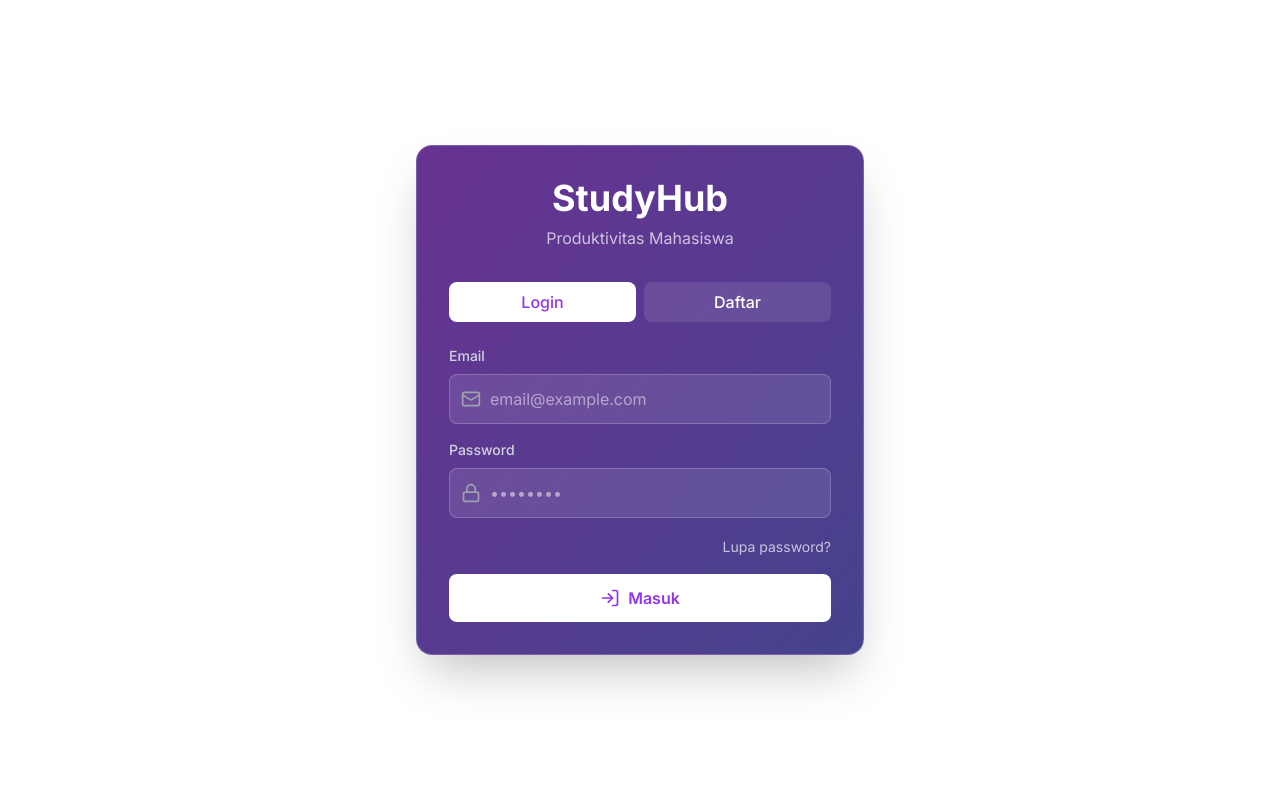
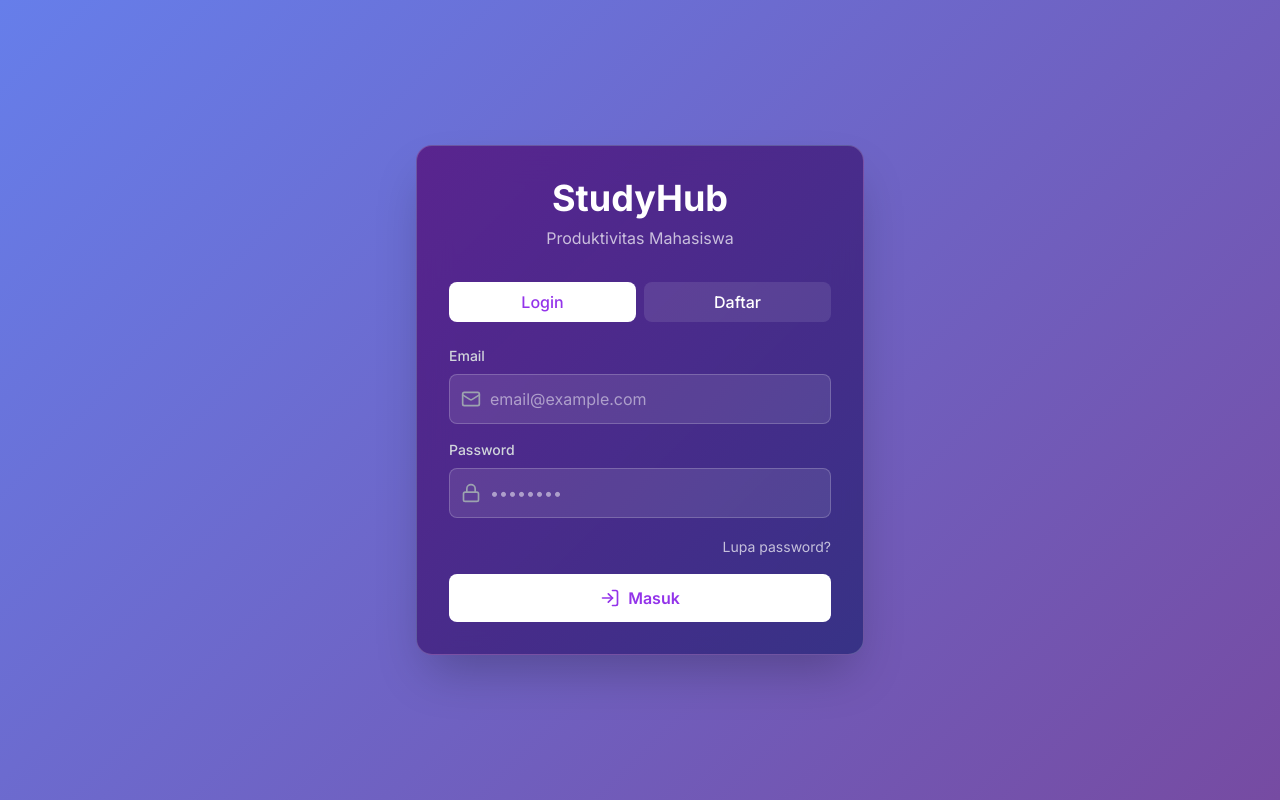
Before and after one commit to HilmiKhaidar/studentproductivity_, a React (Vite) app: page / in a window 1280 px wide. Built offline with nearby package versions, Linux system fonts and the light colour scheme.

Commit message:
Fix theme system and ensure proper background styling

```diff
--- a/src/App.tsx
+++ b/src/App.tsx
@@ -26,13 +26,18 @@ import { useStore } from './store/useStore';
 import { getThemeById } from './data/themes';
 
 function App() {
-  const { currentView, isAuthenticated, settings } = useStore();
+  const { currentView, isAuthenticated, settings, updateSettings } = useStore();
   const [isSidebarOpen, setIsSidebarOpen] = useState(false);
 
   useEffect(() => {
     // Request notification permission
     if ('Notification' in window && Notification.permission === 'default') {
       Notification.requestPermission();
+    }
+
+    // Ensure theme is set on first load
+    if (!settings.theme) {
+      updateSettings({ theme: 'default' });
     }
   }, []);
 
@@ -50,13 +55,22 @@ function App() {
   useEffect(() => {
     // Apply theme
     const theme = getThemeById(settings.theme || 'default');
-    document.body.style.background = theme.background;
+
+    // Set CSS custom properties for theme
+    document.documentElement.style.setProperty('--theme-primary', theme.primary);
+    document.documentElement.style.setProperty('--theme-secondary', theme.secondary);
+    document.documentElement.style.setProperty('--theme-text', theme.textColor);
+    document.documentElement.style.setProperty('--theme-card-bg', theme.cardBg);
+
+    // Apply background
+    document.body.style.setProperty('background', theme.background, 'important');
+    document.body.style.setProperty('background-attachment', 'fixed', 'important');
+
     if (theme.backgroundImage) {
-      document.body.style.backgroundImage = theme.backgroundImage;
+      document.body.style.setProperty('background-image', theme.backgroundImage, 'important');
     } else {
-      document.body.style.backgroundImage = 'none';
+      document.body.style.removeProperty('background-image');
     }
-    document.body.style.color = theme.textColor;
 
     // Apply font size
     const fontSizes = { small: '14px', medium: '16px', large: '18px' };
--- a/src/index.css
+++ b/src/index.css
@@ -14,9 +14,14 @@ body {
     sans-serif;
   -webkit-font-smoothing: antialiased;
   -moz-osx-font-smoothing: grayscale;
-  background: linear-gradient(135deg, #667eea 0%, #764ba2 100%);
+  background: linear-gradient(135deg, #667eea 0%, #764ba2 100%) !important;
   min-height: 100vh;
   transition: background 0.3s ease;
+  background-attachment: fixed !important;
+}
+
+#root {
+  min-height: 100vh;
 }
 
 /* Dark Mode */
```
